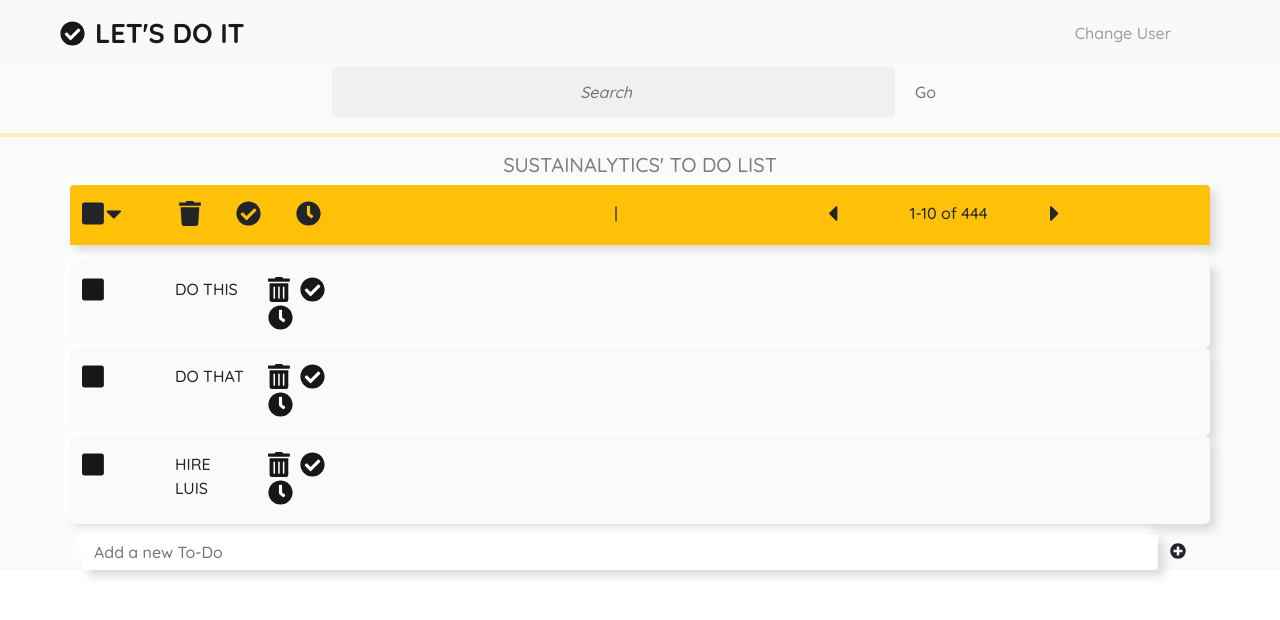
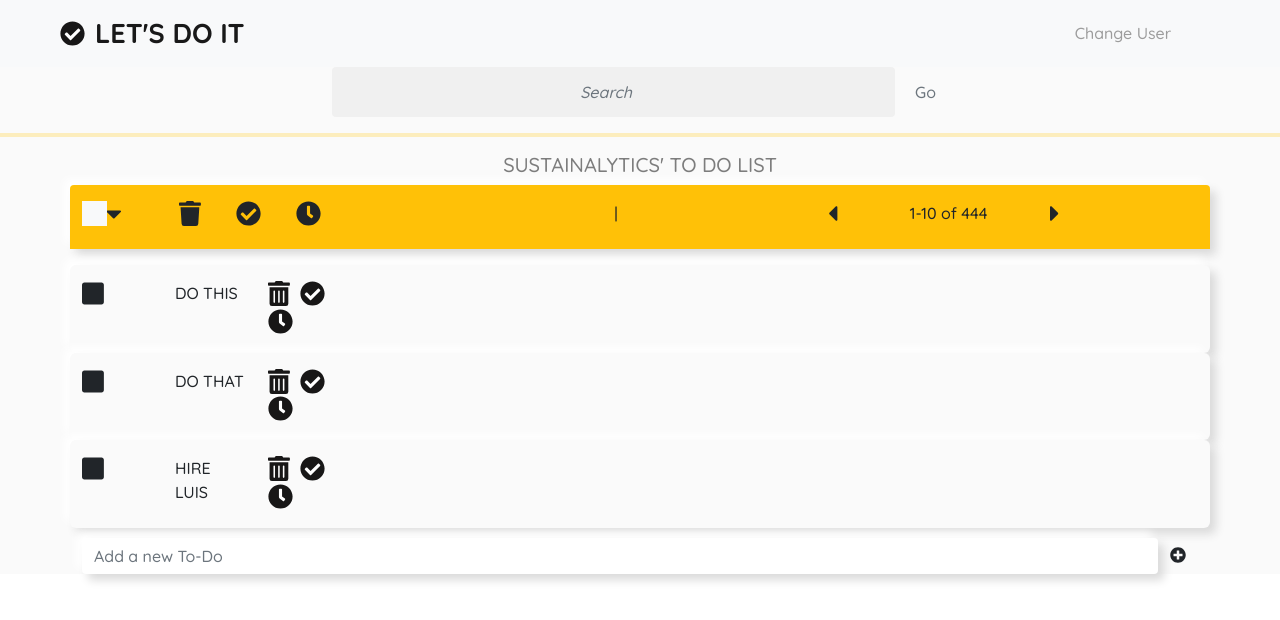
Before and after one commit to mkezfarias/todo-list-vanhack, a React (Create React App) app: page / in a window 1280 px wide. Shown: the top 620 px of the page. Built offline with nearby package versions, Linux system fonts and the light colour scheme.

Commit message:
Complete Add todo functionality, and selection

```diff
--- a/package.json
+++ b/package.json
@@ -16,6 +16,7 @@
     "react-scripts": "4.0.3",
     "sass": "^1.32.12",
     "sass-loader": "^11.0.1",
+    "waait": "^1.0.5",
     "web-vitals": "^1.0.1"
   },
   "scripts": {
--- a/src/App.scss
+++ b/src/App.scss
@@ -153,6 +153,46 @@
   transition-duration: 600ms;
 }
 
+.selected {
+  opacity: 90%;
+  transition-duration: .5s;
+  transition-timing-function: cubic-bezier(0.4,0.0,0.2,1);
+  color:rgb(250, 142, 2);
+  border-radius: 50%;
+  transform: scale(1.1);
+}
+
+.selected-multiple.selected-multiple {
+  color: rgb(0, 0, 0) !important;
+}
+
+.checkBox {
+  size: 40px !important;
+}
+
+#iconContainer {
+  width:40px;
+  height:40px;
+  position:relative
+}
+
+#clicker {
+  display:block;
+  width:20px;
+  height:10px;
+  position:absolute;
+ }
+
+
+.checkmark {
+  position: absolute;
+  top: 0;
+  left: 0;
+  height: 25px;
+  width: 25px;
+  background-color: #eee;
+}
+
 hr {
   color: rgb(255, 187, 0);
   border: none;
--- a/src/components/Search.jsx
+++ b/src/components/Search.jsx
@@ -32,7 +32,7 @@
           </Button>
         </Form>
       </Row>
-      <hr size="6" class="bg-warning" />
+      <hr size="6" className="bg-warning" />
     </>
   );
 };
--- a/src/components/Title.jsx
+++ b/src/components/Title.jsx
@@ -1,4 +1,4 @@
-import React from "react";
+import React, { useState } from "react";
 import {
   Container,
   Col,
@@ -16,11 +16,35 @@
   faClock,
   faCaretLeft,
   faCaretRight,
+  faCheckSquare,
+  faSquareFull,
 } from "@fortawesome/free-solid-svg-icons";
 import { FontAwesomeIcon } from "@fortawesome/react-fontawesome";
 import "./../App.scss";
+import wait from "waait";
 
-const Title = (props) => {
+export default function Title(props) {
+  const [allSelected, setAllSelected] = useState(false);
+  const [iconSelected, setIconSelected] = useState(faSquareFull);
+
+  const updateIcons = (e) => {
+    let squares = document.querySelectorAll(".individualSelected");
+    console.log(squares);
+    squares.forEach((square) => {
+      square.firstElementChild.classList.toggle("text-warning");
+      square.firstElementChild.classList.toggle("selectedSquare");
+    });
+  };
+
+  const selectAll = (e) => {
+    let status = !allSelected;
+    setAllSelected(status);
+    let icon = status ? faCheckSquare : faSquareFull;
+    setIconSelected(icon);
+    wait(400);
+    updateIcons();
+  };
+
   return (
     <>
       <header className="text-center my-3">
@@ -33,19 +57,29 @@
             <Col xl={1} role="checkbox" className=" select-all pt-2">
               <Row>
                 <Col xl={1}>
+                  <div
+                    onClick={selectAll}
+                    className="selectBox"
+                    id="iconContainer"
+                  >
+                    <a id="clicker" href="#link">
                       <FontAwesomeIcon
                         role="checkbox"
-                    icon={faSquare}
+                        icon={iconSelected}
                         aria-label="Select Multiple"
-                    className="icon-big"
+                        className="icon-big text-light"
                       />
+                    </a>
+                  </div>
                 </Col>
                 <Col xl={1}>
+                  <div>
                     <FontAwesomeIcon
                       icon={faCaretDown}
                       aria-label="Select Multiple"
                       className="icon-big"
                     />
+                  </div>
                 </Col>
               </Row>
             </Col>
@@ -102,6 +136,4 @@
       </header>
     </>
   );
-};
-
-export default Title;
+}
--- a/src/components/Todo.jsx
+++ b/src/components/Todo.jsx
@@ -1,4 +1,4 @@
-import React from "react";
+import React, { useState } from "react";
 import { Container, Col, Row, Button } from "react-bootstrap";
 import {
   faSquare,
@@ -9,29 +9,39 @@
 import { FontAwesomeIcon } from "@fortawesome/react-fontawesome";
 import "./../App.scss";
 
-const Todo = ({ todo, index, deleteTodo }) => {
+const Todo = ({ todo, selected, index, deleteTodo }) => {
+  const [isSelected, setIsSelected] = useState(false);
+
+  const toggleSelected = (e) => {
+    let statusSelected = !isSelected;
+    setIsSelected(statusSelected);
+    selected = !isSelected;
+    console.log(e.target);
+  };
+
   return (
     <>
       <Row className="todo-item py-3">
         <Row className="sidebar">
-          <Col xl={1}>
+          <Col xl={1} className="individualSelected">
             <FontAwesomeIcon
               role="checkbox"
               icon={faSquare}
-              aria-label="Select Multiple"
-              className="icon icon-big"
+              aria-label="Select Individual"
+              className={isSelected ? "icon icon-big" : "icon-big"}
+              onClick={toggleSelected}
             />
           </Col>
           <Col xl={1} className="todo-text">
             <div>{todo}</div>
           </Col>
-          <Col xl={1} className="individual-actions" id="hovered-actions">
+          <Col xl={1} className="individual-actions " id="hovered-actions">
             <FontAwesomeIcon
               role="checkbox"
               icon={faTrashAlt}
               aria-label="Delete Item"
               onClick={deleteTodo}
-              className="icon icon-big"
+              className="icon icon-big "
             />
             <FontAwesomeIcon
               role="checkbox"
--- a/src/components/TodoForm.jsx
+++ b/src/components/TodoForm.jsx
@@ -1,4 +1,4 @@
-import React, { useState } from "react";
+import React, { useEffect, useState } from "react";
 import { Container, Col, Row, Button, Form } from "react-bootstrap";
 import Todo from "./Todo";
 import { faPlusCircle } from "@fortawesome/free-solid-svg-icons";
@@ -8,17 +8,36 @@
 const TodoForm = () => {
   const [todo, setTodo] = useState({});
   const [todos, setTodos] = useState([
-    { todo: "DO THIS" },
-    { todo: "DO THAT" },
-    { todo: "HIRE LUIS" },
+    { content: "DO THIS", selected: false },
+    { content: "DO THAT", selected: false },
+    { content: "HIRE LUIS", selected: false },
   ]);
 
-  const handleOnchange = (e) => setTodo({ [e.target.name]: e.target.value });
+  useEffect(() => {
+    const checkTodos = () => {
+      const allTodos = JSON.parse(localStorage.getItem("todos"));
+      if (allTodos) {
+        setTodos(allTodos);
+        console.log(allTodos);
+      }
+    };
+    window.addEventListener("storage", checkTodos);
+
+    return () => {
+      window.removeEventListener("storage", checkTodos);
+    };
+  }, []);
+
+  const handleOnchange = (e) =>
+    setTodo({ [e.target.name]: e.target.value, selected: false });
 
   const handleSubmit = (e) => {
     e.preventDefault();
-    if (Object.keys(todo).length === 0 || todo.todo.trim() === "") return;
+    if (Object.keys(todo).length === 0 || todo.content.trim() === "") return;
     setTodos([...todos, todo]);
+    console.log(todo);
+    localStorage.setItem("todos", [...todos, todo]);
+    console.log([...todos, todo]);
   };
 
   const deleteTodo = (idx) => {
@@ -33,7 +52,8 @@
         <Col className="list-of-todos main-container">
           {todos.map((item, idx) => (
             <Todo
-              todo={item.todo}
+              todo={item.content}
+              selected={item.selected}
               key={idx}
               index={idx}
               deleteTodo={deleteTodo}
@@ -47,10 +67,11 @@
           <Form.Control
             type="input"
             placeholder="Add a new To-Do"
-            name="todo"
+            name="content"
             className="border-0 w-100 todo-item new-todo-inputnombreField"
             onChange={handleOnchange}
           />
+
           <Button
             variant="btn-outline-light"
             className="btn-add-todo  btn border-0 mt-2 new-todo-button"
```
Also changed, not shown: 1 other file (tests, documents, lock files or other folders). Lines whose indentation alone changed are shown as unchanged.
